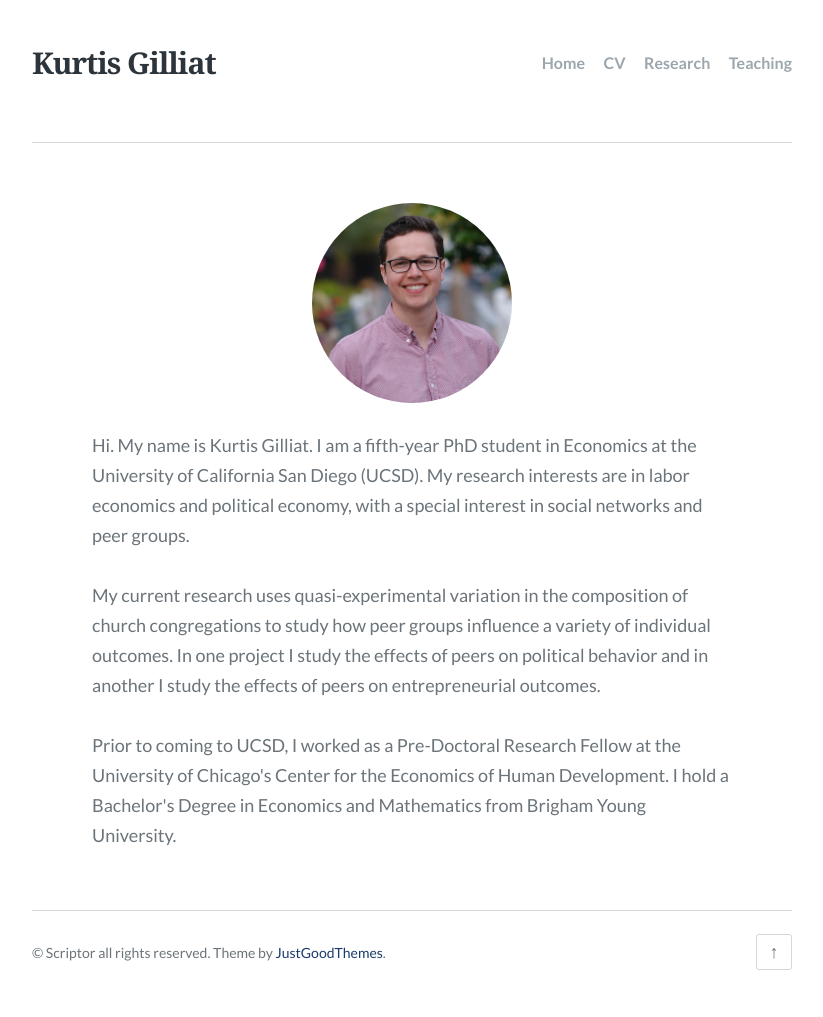
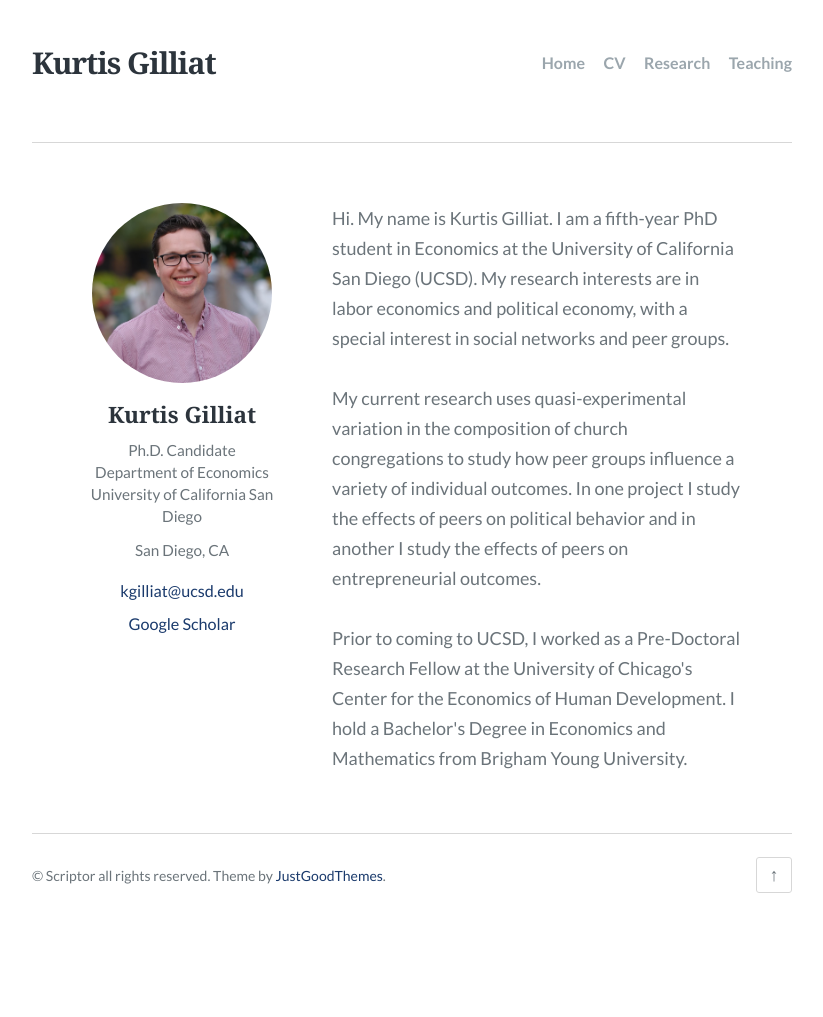
Before and after one commit to kgilliat/kgilliat.github.io, a Jekyll site: the page built from index.html, in a window 1280 px wide. Shown: the whole page, without its empty margins (228-1051 px from the left). Built offline with Jekyll 4.4.1, drawn with Linux system fonts in a browser that asks for light colours; the list of posts is cut into pages by our own code; after the commit the page ends 940 px from its top, so only the background shows below that.

Commit message:
Updated formats

```diff
--- a/index.html
+++ b/index.html
@@ -5,11 +5,20 @@ title: Kurtis Gilliat
 
 <main class="main-content fadeInDown delay_075s">
   <article class="post profile-post">
-    <div class="post-content profile">
-      <figure class="profile-photo">
-        <img src="{{ '/images/headshot.jpg' | relative_url }}" alt="Kurtis Gilliat">
-      </figure>
-      <div class="profile-bio">
+    <div class="post-content profile-layout">
+      <aside class="profile-sidebar">
+        <figure class="profile-photo">
+          <img src="{{ '/images/headshot.jpg' | relative_url }}" alt="Kurtis Gilliat">
+        </figure>
+        <h3 class="profile-name">Kurtis Gilliat</h3>
+        <p class="profile-affiliation">Ph.D. Candidate<br>Department of Economics<br>University of California San Diego</p>
+        <p class="profile-location">San Diego, CA</p>
+        <ul class="profile-links">
+          <li><a href="mailto:kgilliat@ucsd.edu">kgilliat@ucsd.edu</a></li>
+          <li><a href="https://scholar.google.com/citations?user=aABedhQAAAAJ&hl=en">Google Scholar</a></li>
+        </ul>
+      </aside>
+      <div class="profile-main">
         <p>Hi. My name is Kurtis Gilliat. I am a fifth-year PhD student in Economics at the University of California San Diego (UCSD). My research interests are in labor economics and political economy, with a special interest in social networks and peer groups.</p>
 
         <p>My current research uses quasi-experimental variation in the composition of church congregations to study how peer groups influence a variety of individual outcomes. In one project I study the effects of peers on political behavior and in another I study the effects of peers on entrepreneurial outcomes.</p>
@@ -21,23 +30,61 @@ title: Kurtis Gilliat
 </main>
 
 <style>
-  .profile {
-    text-align: center;
+  .profile-layout {
+    display: flex;
+    gap: 50px;
+    align-items: flex-start;
+  }
+  .profile-sidebar {
+    flex: 0 0 200px;
   }
   .profile-photo {
-    margin: 0 auto 1.5em;
-    width: 200px;
+    margin: 0 0 1em;
   }
   .profile-photo img {
     border-radius: 50%;
-    width: 200px;
-    height: 200px;
+    width: 180px;
+    height: 180px;
     object-fit: cover;
-    margin: 0;
-  }
-  .profile-bio {
-    text-align: left;
-    max-width: 640px;
+    display: block;
     margin: 0 auto;
   }
+  .profile-name {
+    margin: 0 0 0.5em;
+    font-size: 1.25rem;
+    text-align: center;
+  }
+  .profile-affiliation,
+  .profile-location {
+    font-size: 0.85rem;
+    margin: 0 0 0.75em;
+    text-align: center;
+    line-height: 1.45;
+  }
+  .profile-links {
+    list-style: none;
+    padding: 0;
+    margin: 1em 0 0;
+    text-align: center;
+    font-size: 0.9rem;
+  }
+  .profile-links li {
+    margin-bottom: 0.35em;
+  }
+  .profile-main {
+    flex: 1;
+    min-width: 0;
+  }
+  .profile-main p:first-child {
+    margin-top: 0;
+  }
+  @media only screen and (max-width: 700px) {
+    .profile-layout {
+      flex-direction: column;
+      gap: 1.5em;
+    }
+    .profile-sidebar {
+      flex: 0 0 auto;
+    }
+  }
 </style>
```
